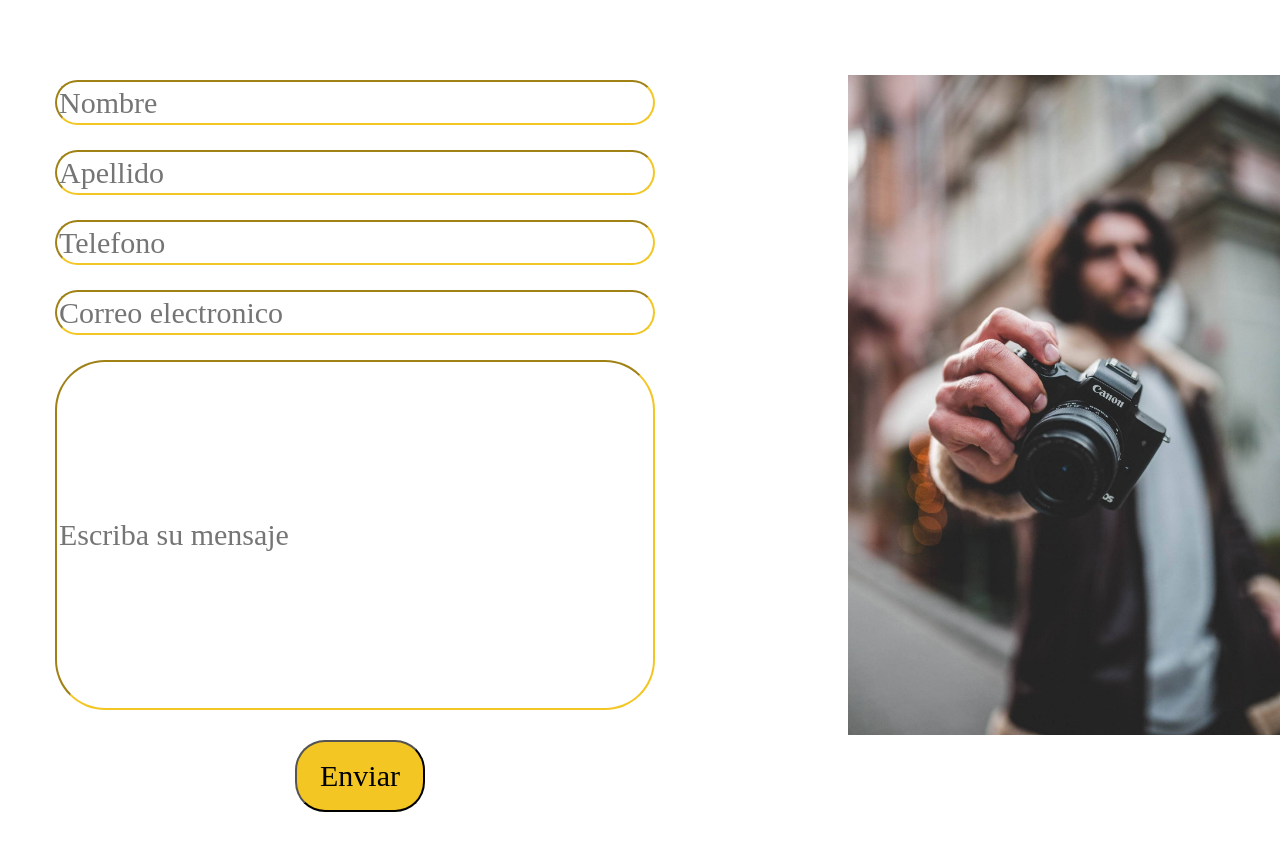
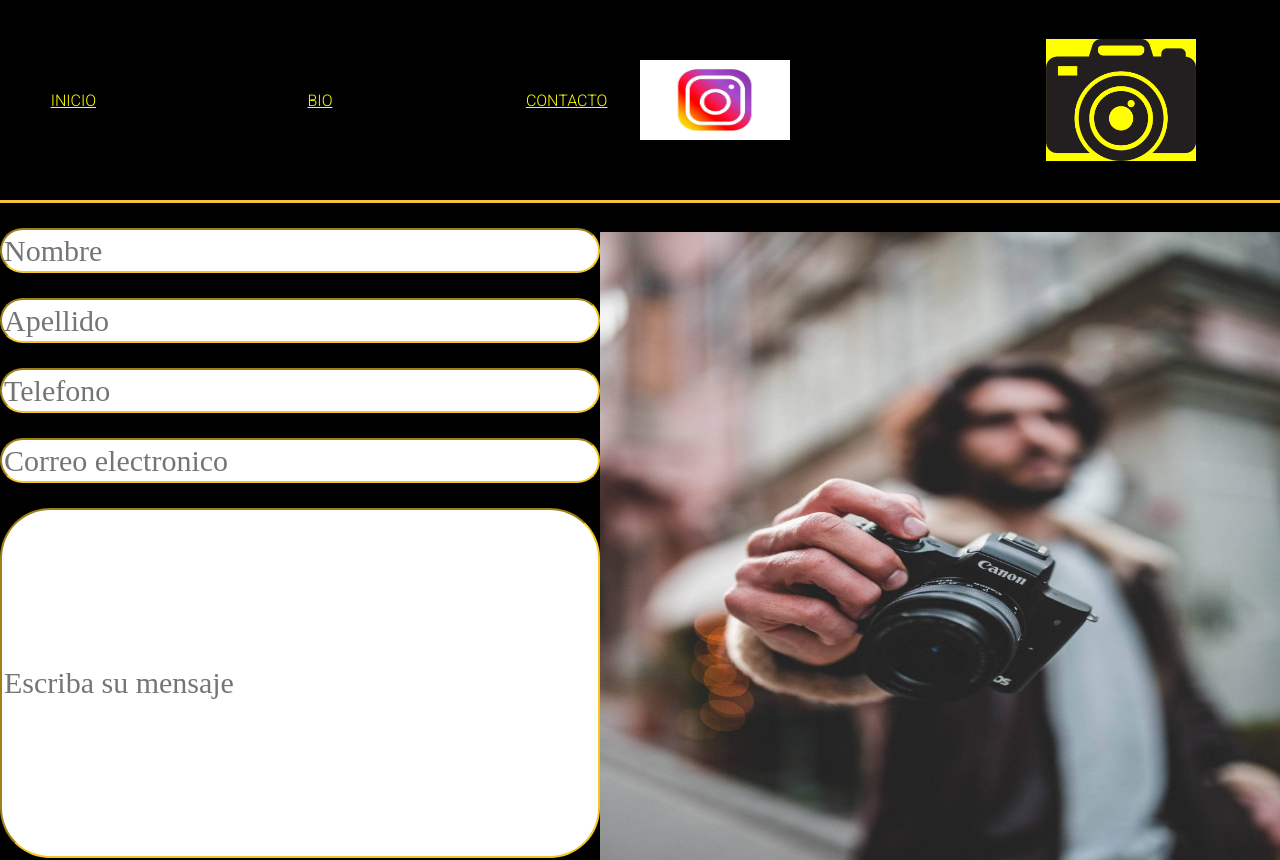
Before and after one commit to laurafernandezv/proyectoportafolio, a React (Vite) app: page /contacto in a window 1280 px wide. Shown: the top 860 px of the page. Built offline with nearby package versions, Linux system fonts and the light colour scheme.

Commit message:
se actualizan estilos en el componente contacto

```diff
--- a/src/components/recursos/Contacto.jsx
+++ b/src/components/recursos/Contacto.jsx
@@ -1,92 +1,64 @@
 import { useState } from 'react';
-import emailjs from'@emailjs/browser';
+import emailjs from '@emailjs/browser';
 import fotografo from '../../assets/img/fotografo.jpg'
+import Header from './Header'
 
-function Contacto () {
-const[nombre,setNombre]= useState('')
-const[apellido,setApellido]= useState('')
-const[telefono,setTelefono]= useState('')
-const[email,setEmail]= useState('')
-const[mensaje,setMensaje]= useState('')
+function Contacto() {
+  const [nombre, setNombre] = useState('')
+  const [apellido, setApellido] = useState('')
+  const [telefono, setTelefono] = useState('')
+  const [email, setEmail] = useState('')
+  const [mensaje, setMensaje] = useState('')
 
-function sendEmail(e){
+  function sendEmail(e) {
     e.preventDefault();
-  if(nombre===''|| email===''||mensaje===''){
+    if (nombre === '' || email === '' || mensaje === '') {
       alert("Todos los campos son requeridos");
       return;
     }
 
-  const templateParams={
-    from_nombre:nombre,
-    telefono:telefono,
-    apellido:apellido,
-    mensaje:mensaje,
-    email:email
+    const templateParams = {
+      from_nombre: nombre,
+      telefono: telefono,
+      apellido: apellido,
+      mensaje: mensaje,
+      email: email
     }
-emailjs.send("service_teh80hd","template_zuafqcm",templateParams,"eQWckBdvar6E5dMDW")
-.then((response)=>{
-console.log("EMAIL ENVIADO",response.status,response.text)
+    emailjs.send("service_teh80hd", "template_zuafqcm", templateParams, "eQWckBdvar6E5dMDW")
+      .then((response) => {
+        console.log("EMAIL ENVIADO", response.status, response.text)
         setNombre('')
         setApellido('')
         setTelefono('')
         setEmail('')
         setMensaje('')
-},(err)=>{
-  console.log("ERROR",err)
+      }, (err) => {
+        console.log("ERROR", err)
 
       })
 
   }
 
-return(
+  return (
+    <section>
+      <Header />
       <section className='contacto'>
-
-   <div>
-   <form className='form'onSubmit={sendEmail}>
-      <input
-      className='input'
-      type="text"
-      placeholder='Nombre'
-      onChange={(e)=>setNombre(e.target.value)}
-      value={nombre}
-      />
-      <input
-      className='input'
-      type="text"
-      placeholder='Apellido'
-      onChange={(e)=>setApellido(e.target.value)}
-      value={apellido}
-      />
-      <input
-      className='input'
-      type="text"
-      placeholder='Telefono'
-      onChange={(e)=>setTelefono(e.target.value)}
-      value={telefono}
-      />
-      <input
-      className='input'
-      type="text"
-      placeholder='Correo electronico'
-      onChange={(e)=>setEmail(e.target.value)}
-      value={email}
-      />
-      <input
-      className='inputmensaje'
-      type="text"
-      placeholder='Escriba su mensaje'
-      onChange={(e)=>setMensaje(e.target.value)}
-      value={mensaje}
-      />
-      <input
-      className="buttoncontacto"
-      type="submit"
-      value="Enviar"/>
+        <div className='form-contacto'>
+          <form className='form' onSubmit={sendEmail}>
+            <input className='input' type="text" placeholder='Nombre' onChange={(e) => setNombre(e.target.value)} value={nombre} />
+            <input className='input' type="text" placeholder='Apellido' onChange={(e) => setApellido(e.target.value)} value={apellido} />
+            <input className='input' type="text" placeholder='Telefono' onChange={(e) => setTelefono(e.target.value)} value={telefono} />
+            <input className='input' type="text" placeholder='Correo electronico' onChange={(e) => setEmail(e.target.value)} value={email} />
+            <input className='inputmensaje' type="text" placeholder='Escriba su mensaje' onChange={(e) => setMensaje(e.target.value)} value={mensaje} />
+            <input className="buttoncontacto" type="submit" value="Enviar" />
           </form>
-  </div>
           <div className='fotografo'>
             <img src={fotografo} />
           </div>
+        </div>
+
+
+      </section>
 
 
     </section>
--- a/src/components/recursos/Header.jsx
+++ b/src/components/recursos/Header.jsx
@@ -9,7 +9,7 @@ const Header = () => {
       <section className='menu-navegacion'>
         <Link to={'/'}>INICIO</Link>
         <Link to={'/bio'}>BIO</Link>
-        <Link to={'/contacto'}>HEADER</Link>
+        <Link to={'/contacto'}>CONTACTO</Link>
 
       </section>
       <section>
--- a/src/index.css
+++ b/src/index.css
@@ -201,13 +201,18 @@
 /*inicia contacto*/
 
 .contacto {
-  display: flex;
+height: 90vh;
+width: 100%;
+background-color: black;
+
 
 }
 
-.form {
-  padding: 25px;
-  margin: 30px;
+.form-contacto {
+  display: flex;
+  justify-content: space-evenly;
+  align-items: center;
+
 }
 
 
@@ -259,15 +264,13 @@
 }
 
 .fotografo {
-  display: flex;
-  height: 680px;
-  width: 1150px;
-  margin-left: 10%;
-  margin-top: 65px;
-  padding: 10px;
+  height: 700px;
+  width: 700px;
+}
 
-
-
+.fotografo img {
+  height: 100%;
+  width: 100%;
 }
 
 /*fin contacto */
@@ -345,6 +348,8 @@
 }
 
 .encabezado {
+  background-color: black;
+  border-bottom: solid 3px #f3c23f;
   display: flex;
   justify-content: space-between;
   align-items: center;
```
Lines whose indentation alone changed are shown as unchanged.
